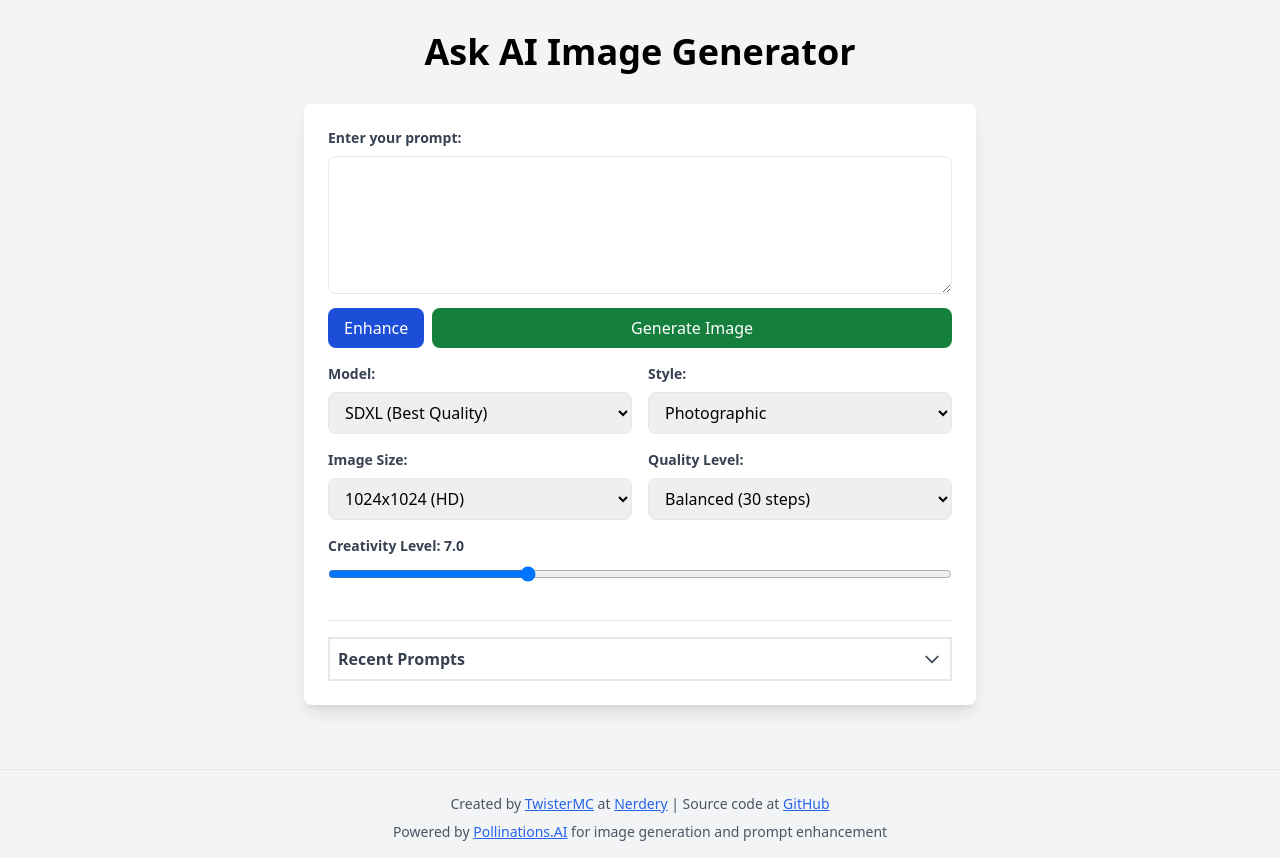
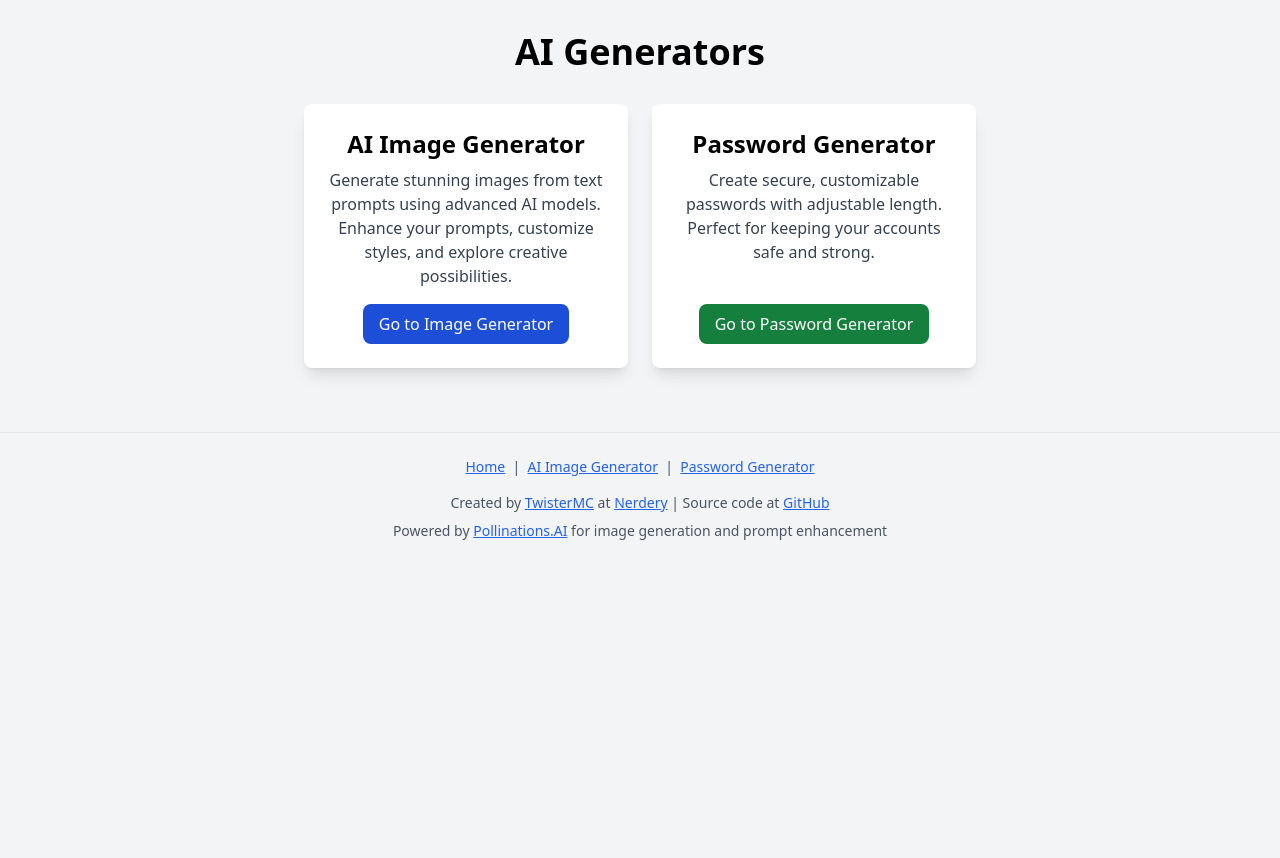
Before and after one commit to TwisterMc/ask_ai, a Flask app: page / in a window 1280 px wide. After the commit the page ends 540 px from the top, so only its background shows below. Run offline with Flask 3, Linux system fonts and the light colour scheme; some libraries are stand-ins or nearby versions.

Commit message:
Update app.py to change home route to render about.html and add new image_generator route. Enhance README.md with password generation instructions and update API endpoints. Modify about.html to include links to image and password generators, and add footer.html for consistent site navigation. Update password.js to enforce password length limits.

```diff
--- a/app.py
+++ b/app.py
@@ -14,7 +14,7 @@ def enhance_prompt():
 
 @app.route("/")
 def home():
-    return render_template("index.html")
+    return render_template("about.html")
 
 @app.route("/generate", methods=["POST"])
 def generate_image():
@@ -37,5 +37,9 @@ def api_generate_password():
     password = generate_secure_password(length=length)
     return jsonify({"password": password})
 
+@app.route("/image")
+def image_generator():
+    return render_template("index.html")
+
 if __name__ == "__main__":
     app.run(host='0.0.0.0', port=5000, debug=True)
--- a/static/js/password.js
+++ b/static/js/password.js
@@ -5,6 +5,10 @@ async function generatePassword() {
     if (length < 16) {
         length = 16
         passwordLength.value = 16
+    }
+    if (length > 100) {
+        length = 100
+        passwordLength.value = 100
     }
     const response = await fetch('/api/generate_password', {
         method: 'POST',
--- a/templates/about.html
+++ b/templates/about.html
@@ -3,7 +3,7 @@
     <head>
         <meta charset="UTF-8" />
         <meta name="viewport" content="width=device-width, initial-scale=1.0" />
-        <title>About Ask AI Image Generator</title>
+        <title>AI Generators</title>
         <link
             rel="icon"
             type="image/svg+xml"
@@ -22,11 +22,23 @@
         </a>
         <div class="container mx-auto px-4 py-8">
             <h1 class="text-4xl font-bold text-center mb-8">
-                Ask AI Image Generator
+                 AI  Generators
             </h1>
             <main id="main-content" class="max-w-2xl mx-auto relative">
-                <div class="bg-white rounded-lg shadow-lg p-6">about</div>
+                <div class="grid grid-cols-1 md:grid-cols-2 gap-6">
+                    <div class="bg-white rounded-lg shadow-lg p-6 flex flex-col items-center">
+                        <h2 class="text-2xl font-bold mb-2">AI Image Generator</h2>
+                        <p class="text-gray-700 mb-4 text-center">Generate stunning images from text prompts using advanced AI models. Enhance your prompts, customize styles, and explore creative possibilities.</p>
+                        <a href="/image" class="mt-auto px-4 py-2 bg-blue-700 text-white rounded-lg hover:bg-blue-800 focus:ring-2 focus:ring-blue-500 focus:ring-offset-2 transition-all">Go to Image Generator</a>
+                    </div>
+                    <div class="bg-white rounded-lg shadow-lg p-6 flex flex-col items-center">
+                        <h2 class="text-2xl font-bold mb-2">Password Generator</h2>
+                        <p class="text-gray-700 mb-4 text-center">Create secure, customizable passwords with adjustable length. Perfect for keeping your accounts safe and strong.</p>
+                        <a href="/password" class="mt-auto px-4 py-2 bg-green-700 text-white rounded-lg hover:bg-green-800 focus:ring-2 focus:ring-green-500 focus:ring-offset-2 transition-all">Go to Password Generator</a>
+                    </div>
+                </div>
             </main>
         </div>
+        {% include 'footer.html' %}
     </body>
 </html>
--- /dev/null
+++ b/templates/footer.html
@@ -0,0 +1,28 @@
+<footer class="mt-8 py-4 border-t border-gray-200">
+    <div class="container mx-auto px-4 text-center text-gray-600 text-sm">
+        <p class="py-2">
+            <a href="/" class="text-blue-600 hover:text-green-800 underline">Home</a>
+            &nbsp;|&nbsp;
+            <a href="/image" class="text-blue-600 hover:text-green-800 underline">AI Image Generator</a>
+            &nbsp;|&nbsp;
+            <a href="/password" class="text-blue-600 hover:text-green-800 underline">Password Generator</a>
+
+        </p>
+        <p class="py-2">
+
+            Created by
+            <a href="https://www.twistermc.com" target="_blank" rel="noopener" class="text-blue-600 hover:text-green-800 underline">TwisterMC</a>
+            at
+            <a href="https://www.nerdery.com" target="_blank" rel="noopener" class="text-blue-600 hover:text-green-800 underline">Nerdery</a>
+            | Source code at
+            <a href="https://github.com/TwisterMc/ask_ai" target="_blank" rel="noopener" class="text-blue-600 hover:text-green-800 underline">GitHub</a>
+        </p>
+    </div>
+    <div class="container mx-auto px-4 text-center text-gray-600 text-sm">
+        <p>
+            Powered by
+            <a href="https://pollinations.ai" target="_blank" rel="noopener" class="text-blue-600 hover:text-green-800 underline">Pollinations.AI</a>
+            for image generation and prompt enhancement
+        </p>
+    </div>
+</footer>
--- a/templates/index.html
+++ b/templates/index.html
@@ -338,53 +338,7 @@
             </main>
         </div>
 
-        <footer class="mt-8 py-4 border-t border-gray-200">
-            <div
-                class="container mx-auto px-4 text-center text-gray-600 text-sm"
-            >
-                <p class="py-2">
-                    Created by
-                    <a
-                        href="https://www.twistermc.com"
-                        target="_blank"
-                        rel="noopener"
-                        class="text-blue-600 hover:text-blue-800 underline"
-                        >TwisterMC</a
-                    >
-                    at
-                    <a
-                        href="https://www.nerdery.com"
-                        target="_blank"
-                        rel="noopener"
-                        class="text-blue-600 hover:text-blue-800 underline"
-                        >Nerdery</a
-                    >
-                    | Source code at
-                    <a
-                        href="https://github.com/TwisterMc/ask_ai"
-                        target="_blank"
-                        rel="noopener"
-                        class="text-blue-600 hover:text-blue-800 underline"
-                        >GitHub</a
-                    >
-                </p>
-            </div>
-            <div
-                class="container mx-auto px-4 text-center text-gray-600 text-sm"
-            >
-                <p>
-                    Powered by
-                    <a
-                        href="https://pollinations.ai"
-                        target="_blank"
-                        rel="noopener"
-                        class="text-blue-600 hover:text-blue-800 underline"
-                        >Pollinations.AI</a
-                    >
-                    for image generation and prompt enhancement
-                </p>
-            </div>
-        </footer>
+        {% include 'footer.html' %}
 
         <!-- Image Modal -->
         <div
--- a/templates/password.html
+++ b/templates/password.html
@@ -35,8 +35,7 @@
             </main>
         </div>
 
-
-
+        {% include 'footer.html' %}
 
         <script src="/static/js/password.js"></script>
     </body>
```
Also changed, not shown: README.md.
